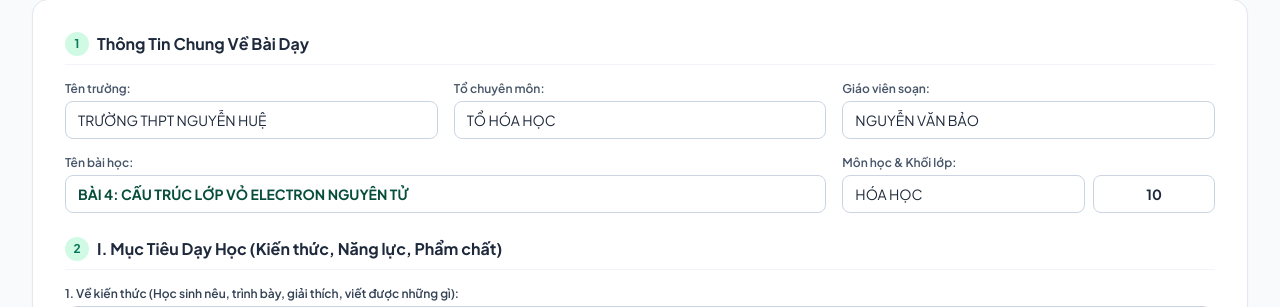
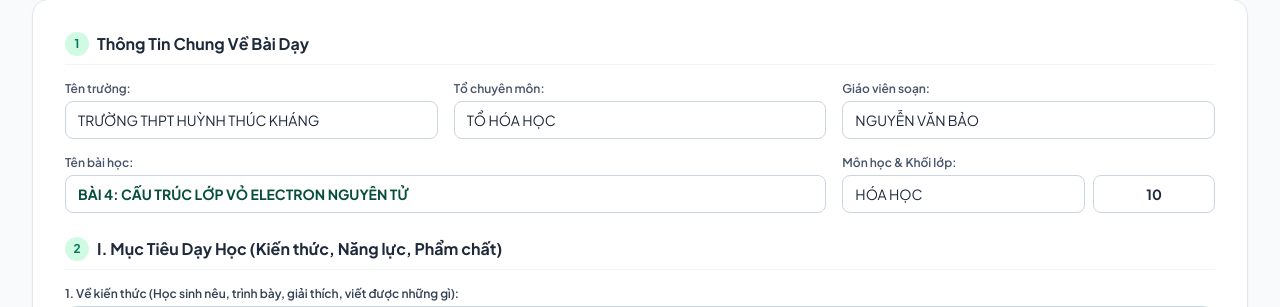
Before and after one commit to nguyenhoaibaohtk-commits/tro--ly-soan---giang, a Flask app: page / in a window 1280 px wide. Shown: the part 394-701 px from the top of the page. Run offline with Flask 3, Linux system fonts and the light colour scheme; some libraries are stand-ins or nearby versions.

Commit message:
Doi ten truong mac dinh thanh TRUONG THPT HUYNH THUC KHANG

```diff
--- a/khbd_processor.py
+++ b/khbd_processor.py
@@ -290,7 +290,7 @@ class KHBDProcessor:
         """Tự động sinh bộ khung giáo án chuẩn 5512 cho bài học mới bất kì"""
         clean_name = lesson_title.upper().strip()
         return {
-            "school_name": "TRƯỜNG THPT NGUYỄN HUỆ",
+            "school_name": "TRƯỜNG THPT HUỲNH THÚC KHÁNG",
             "department": "TỔ HÓA HỌC",
             "teacher_name": "NGUYỄN VĂN BẢO",
             "lesson_title": clean_name,
--- a/templates/index.html
+++ b/templates/index.html
@@ -134,7 +134,7 @@
                     <div class="grid grid-cols-1 sm:grid-cols-2 lg:grid-cols-3 gap-4 text-sm">
                         <div>
                             <label class="block text-xs font-semibold text-slate-600 mb-1">Tên trường:</label>
-                            <input type="text" id="khbd-school" value="TRƯỜNG THPT NGUYỄN HUỆ" class="w-full px-3 py-2 border border-slate-300 rounded-lg focus:ring-2 focus:ring-emerald-500">
+                            <input type="text" id="khbd-school" value="TRƯỜNG THPT HUỲNH THÚC KHÁNG" class="w-full px-3 py-2 border border-slate-300 rounded-lg focus:ring-2 focus:ring-emerald-500">
                         </div>
                         <div>
                             <label class="block text-xs font-semibold text-slate-600 mb-1">Tổ chuyên môn:</label>
@@ -299,7 +299,7 @@
 
                         <div>
                             <label class="block text-xs font-semibold text-slate-600 mb-1">Tên trường / Đơn vị:</label>
-                            <input type="text" id="cfg-school" value="TRƯỜNG THPT NGUYỄN HUỆ" class="w-full px-3 py-2 border border-slate-300 rounded-lg text-sm focus:outline-none focus:ring-2 focus:ring-blue-500">
+                            <input type="text" id="cfg-school" value="TRƯỜNG THPT HUỲNH THÚC KHÁNG" class="w-full px-3 py-2 border border-slate-300 rounded-lg text-sm focus:outline-none focus:ring-2 focus:ring-blue-500">
                         </div>
 
                         <div class="pt-2 border-t border-slate-100 space-y-2 text-xs">
@@ -519,7 +519,7 @@
         }
 
         function fillKHBDForm(d) {
-            document.getElementById('khbd-school').value = d.school_name || 'TRƯỜNG THPT NGUYỄN HUỆ';
+            document.getElementById('khbd-school').value = d.school_name || 'TRƯỜNG THPT HUỲNH THÚC KHÁNG';
             document.getElementById('khbd-dept').value = d.department || 'TỔ HÓA HỌC';
             document.getElementById('khbd-teacher').value = d.teacher_name || 'NGUYỄN VĂN BẢO';
             document.getElementById('khbd-lesson').value = d.lesson_title || '';
```
